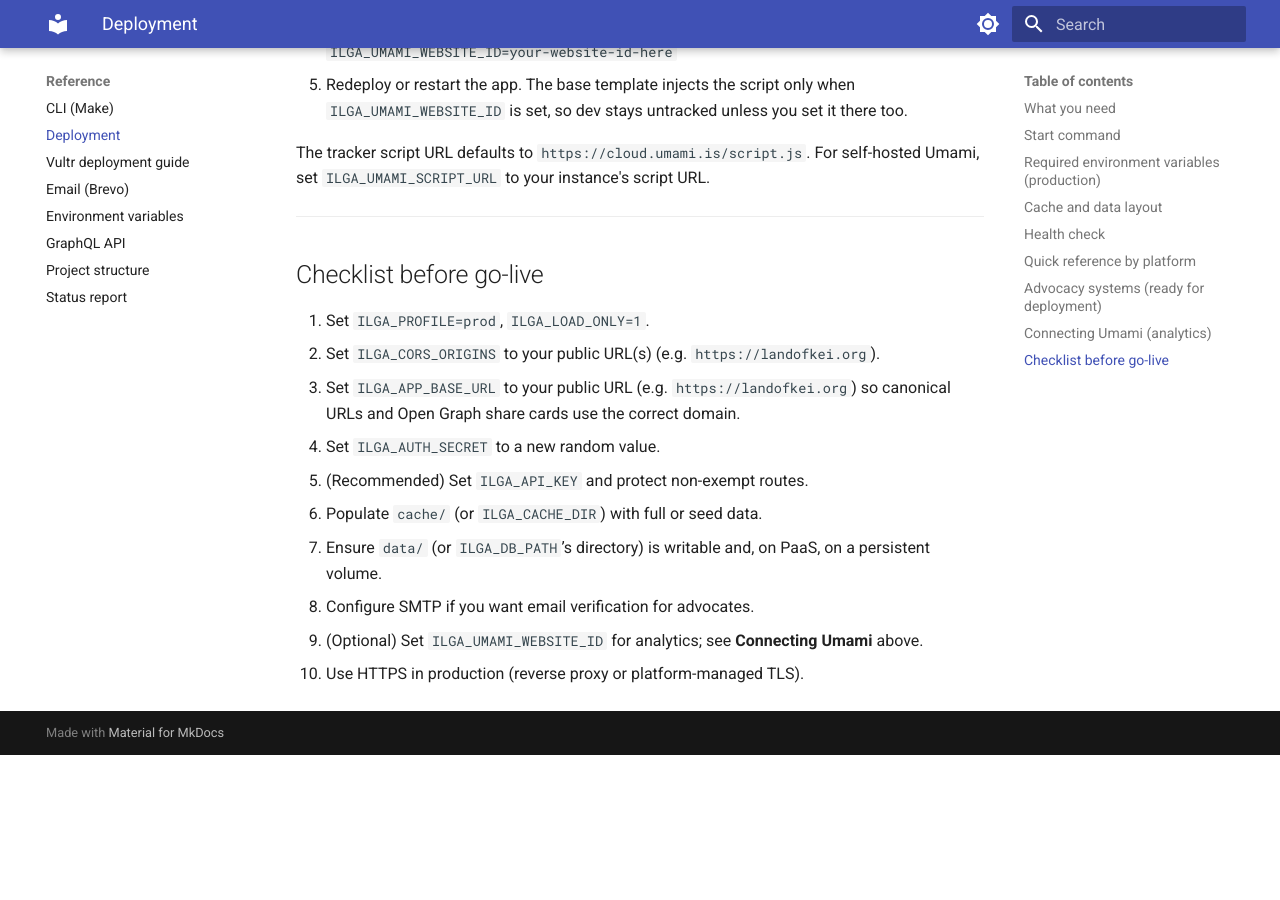
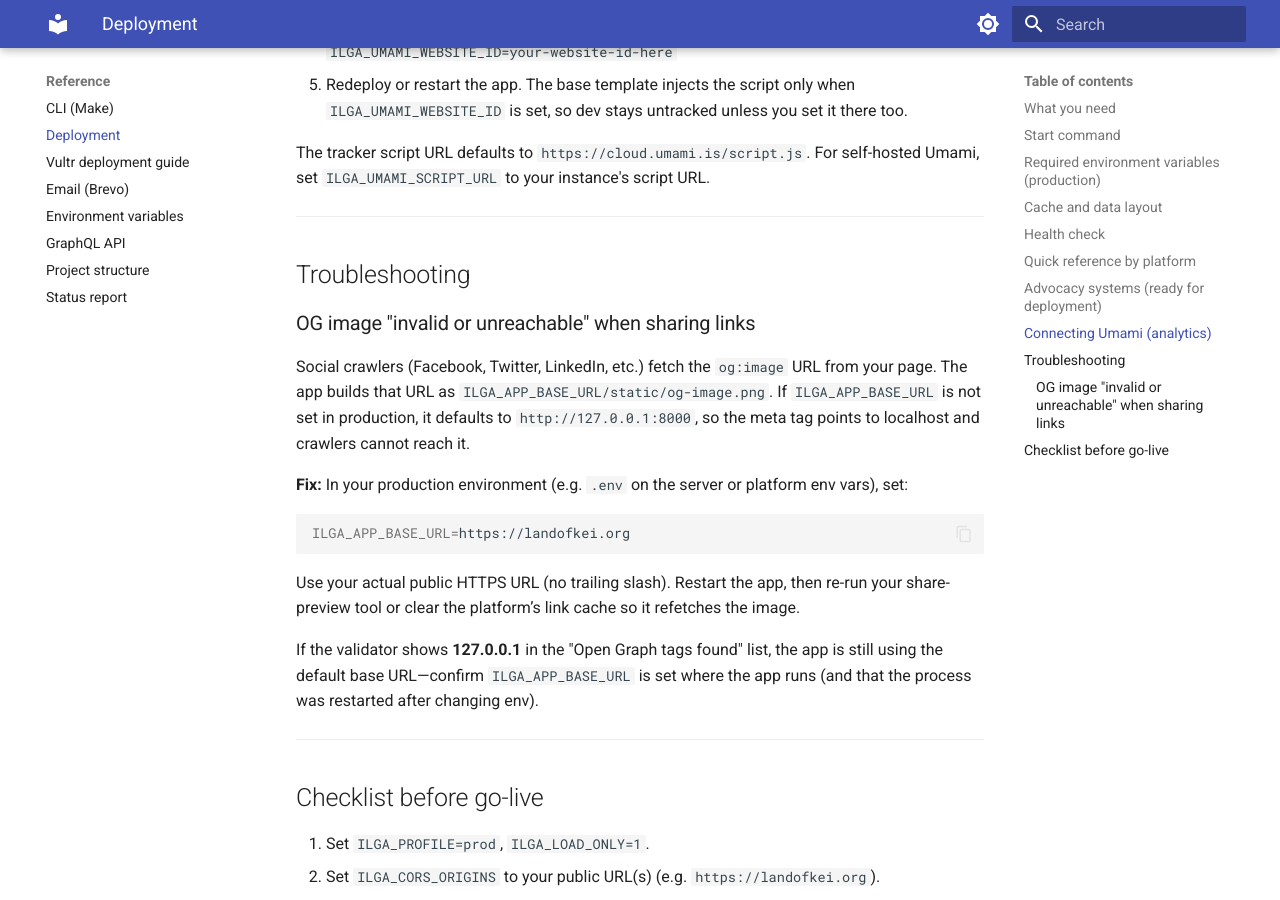
Before and after one commit to tyler-morales/ilga-graph, an MkDocs documentation site: the page built from docs/reference/deployment.md, in a window 1280 px wide and 900 px high, scrolled down 3950 px. Built offline with MkDocs 1.6.1 and Material for MkDocs 9.7.7, drawn with Linux system fonts in a browser that asks for light colours; before the commit the page ends 4705 px from its top, so only the background shows below that.

Commit message:
Enhance SEO and Open Graph integration in environment configuration
- Updated .env.example to clarify the necessity of setting ILGA_APP_BASE_URL in production for proper Open Graph image accessibility, preventing issues with crawlers reporting images as invalid or unreachable.
- Improved documentation in environment-variables.md and deployment.md to guide users on configuring environment variables for SEO and analytics.
- Added og:image dimensions and alt text in base.html for better crawler acceptance and improved share card presentation.

These changes ensure that the application is optimized for social media sharing and enhances its visibility.

````diff
--- a/docs/reference/deployment.md
+++ b/docs/reference/deployment.md
@@ -109,6 +109,24 @@ The tracker script URL defaults to `https://cloud.umami.is/script.js`. For self-
 
 ---
 
+## Troubleshooting
+
+### OG image "invalid or unreachable" when sharing links
+
+Social crawlers (Facebook, Twitter, LinkedIn, etc.) fetch the `og:image` URL from your page. The app builds that URL as `ILGA_APP_BASE_URL/static/og-image.png`. If `ILGA_APP_BASE_URL` is not set in production, it defaults to `http://127.0.0.1:8000`, so the meta tag points to localhost and crawlers cannot reach it.
+
+**Fix:** In your production environment (e.g. `.env` on the server or platform env vars), set:
+
+```bash
+ILGA_APP_BASE_URL=https://landofkei.org
+```
+
+Use your actual public HTTPS URL (no trailing slash). Restart the app, then re-run your share-preview tool or clear the platform’s link cache so it refetches the image.
+
+If the validator shows **127.0.0.1** in the "Open Graph tags found" list, the app is still using the default base URL—confirm `ILGA_APP_BASE_URL` is set where the app runs (and that the process was restarted after changing env).
+
+---
+
 ## Checklist before go-live
 
 1. Set `ILGA_PROFILE=prod`, `ILGA_LOAD_ONLY=1`.
--- a/src/ilga_graph/templates/base.html
+++ b/src/ilga_graph/templates/base.html
@@ -14,6 +14,9 @@
     <meta property="og:description" content="{% block og_description %}{{ meta_description }}{% endblock %}">
     <meta property="og:url" content="{{ app_base_url }}{{ request.url.path }}">
     <meta property="og:image" content="{{ og_image_url }}">
+    <meta property="og:image:width" content="1200">
+    <meta property="og:image:height" content="630">
+    <meta property="og:image:alt" content="{{ site_name }}">
     <meta name="twitter:card" content="summary_large_image">
     <meta name="twitter:title" content="{% block twitter_title %}{{ site_name }}{% endblock %}">
     <meta name="twitter:description" content="{% block twitter_description %}{{ meta_description }}{% endblock %}">
````
Also changed, not shown: TODOS.md (+1 -0 lines), docs/reference/environment-variables.md (+2 -2 lines), 1 other file.
